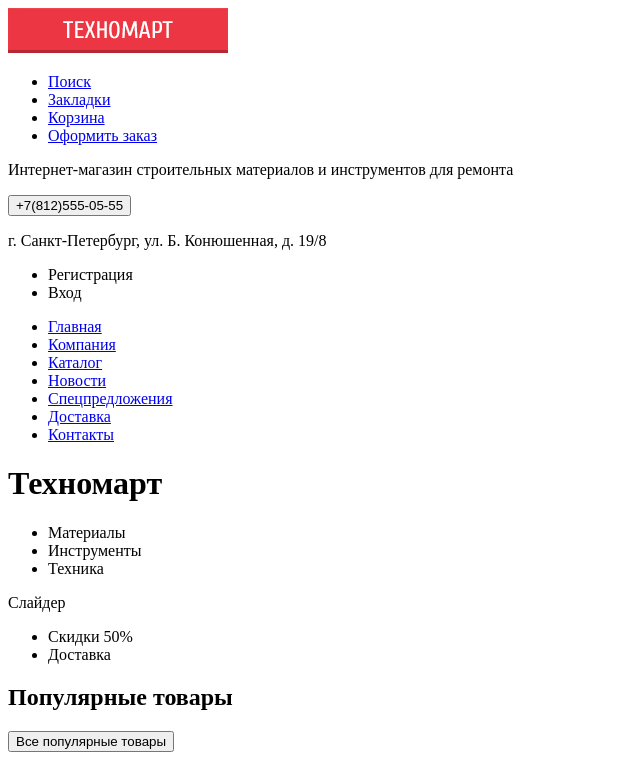
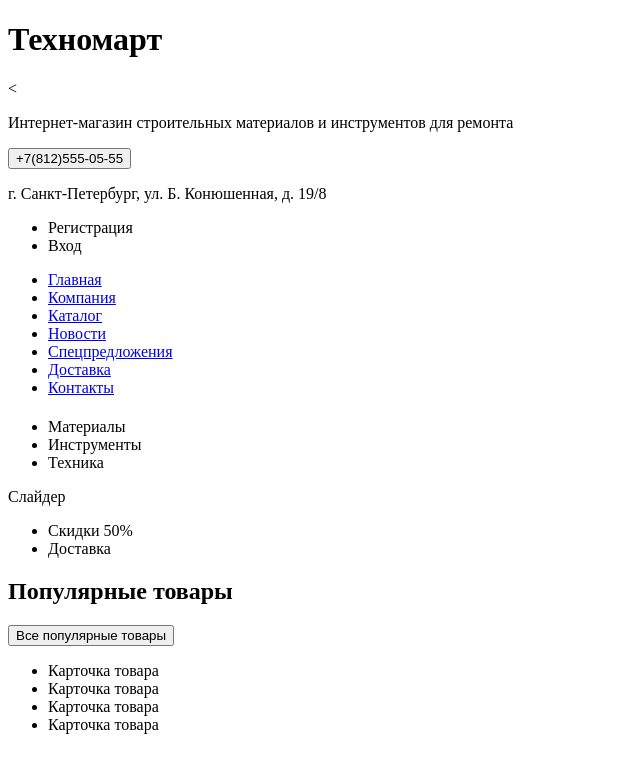
Before and after one commit to katerinasor/111572-technomart, a plain HTML site: page index.html in a window 1280 px wide. Shown: the top 758 px of the page, without its empty margins (0-640 px from the left). Drawn offline with Linux system fonts and the light colour scheme.

Commit message:
index.html

```diff
--- a/index.html
+++ b/index.html
@@ -7,17 +7,42 @@
   </head>
    <body>
     <header class="header">
-      <nav class="header_top_navigation">
-        <a class="header_top_navigation_logo">
-          <img src="img/logo.png" width="220" height="45" alt="Техномарт">
-        </a>
-        <ul class="header_top_navigation_menu">
-          <li><a href="#">Поиск</a></li>
-          <li><a href="#">Закладки</a></li>
-          <li><a href="#">Корзина</a></li>
-          <li><a href="#">Оформить заказ</a></li>
-        </ul>
-      </nav>
+      <div class="header_logo">
+        <div class = "logo">
+          <a href="" class = "logo_link"></a>
+        </div>
+      </div>
+      <div class = "header_search">
+        <form action="" class="search"></form>
+      </div>
+      <div class = "header_bookmarklet bookmarklet">
+      </div>
+      <div class = "header_cart">
+        <div class = "cart cart_empty"></div>
+      </div>
+      <div class="header_order"><a href = "" class="button"></a></div>
+    </header>
+
+    <main class = "container">
+      <h1 class="visually-hidden">Техномарт</h1>
+      <section class="company">
+        <div class = "company_information">
+          <p class="information current"></p>
+        </div>
+        <div class = "company_phone">
+          <div class ="phone current"><<a href="" class="button">
+
+          </a></div>
+        </div>
+        <div class = "company_address">
+          <address class="address current"></address>
+        </div>
+
+      </section>
+
+    </main>
+
+    </div>
       <nav class = "header_middle_navigation">
       	<p class="header_middle_navigation_p">Интернет-магазин строительных материалов и инструментов для ремонта</p>
 		<form class="header_adress_form">
@@ -42,8 +67,9 @@
       </nav>
     </header>
     <main class="container">
-      <h1>Техномарт</h1>
+      <h1></h1>
     	<section class="container_shop">
+        <h2></h2>
     	   <ul class="container_shop_top_section">
     				<li class="top_section_li">Материалы</li>
     				<li class="top_section_li">Инструменты</li>
```
